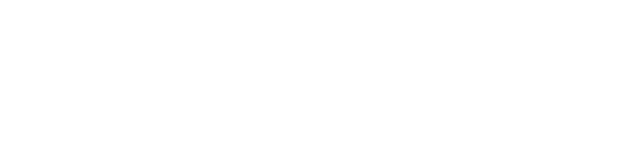
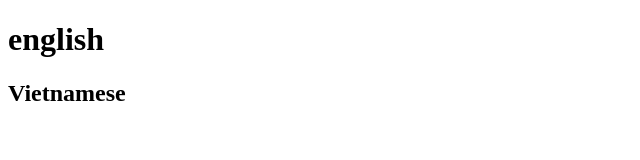
Before and after one commit to Longz123z123/test, a plain HTML site: page index.html in a window 1280 px wide. Shown: the whole page, without its empty margins (0-640 px from the left). Drawn offline with Linux system fonts and the light colour scheme.

Commit message:
Sua doi lan 1

```diff
--- a/index.html
+++ b/index.html
@@ -5,5 +5,8 @@
     <meta name="viewport" content="width=device-width, initial-scale=1.0" />
     <title>Document</title>
   </head>
-  <body></body>
+  <body>
+    <h1>english</h1>
+    <h2>Vietnamese</h2>
+  </body>
 </html>
```
